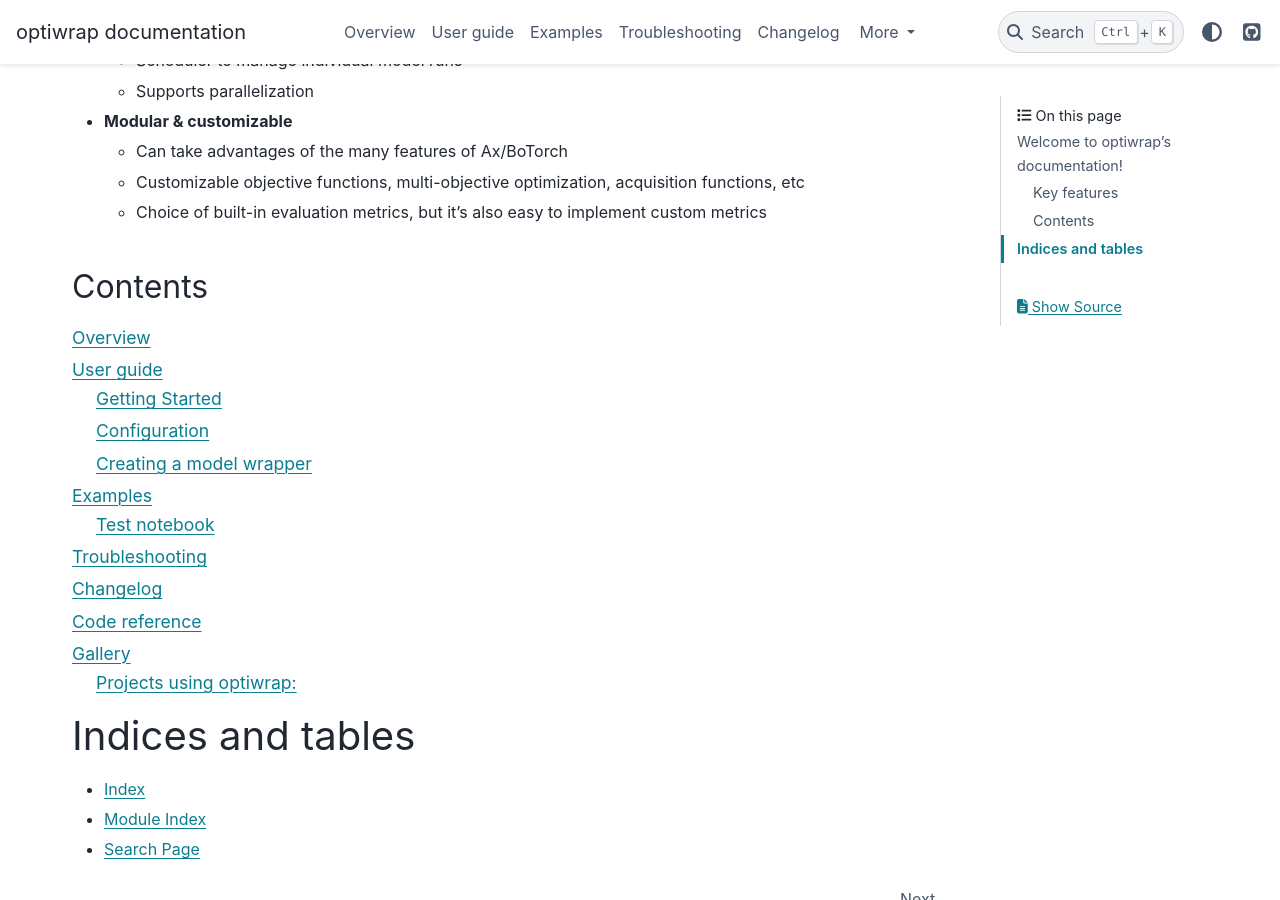
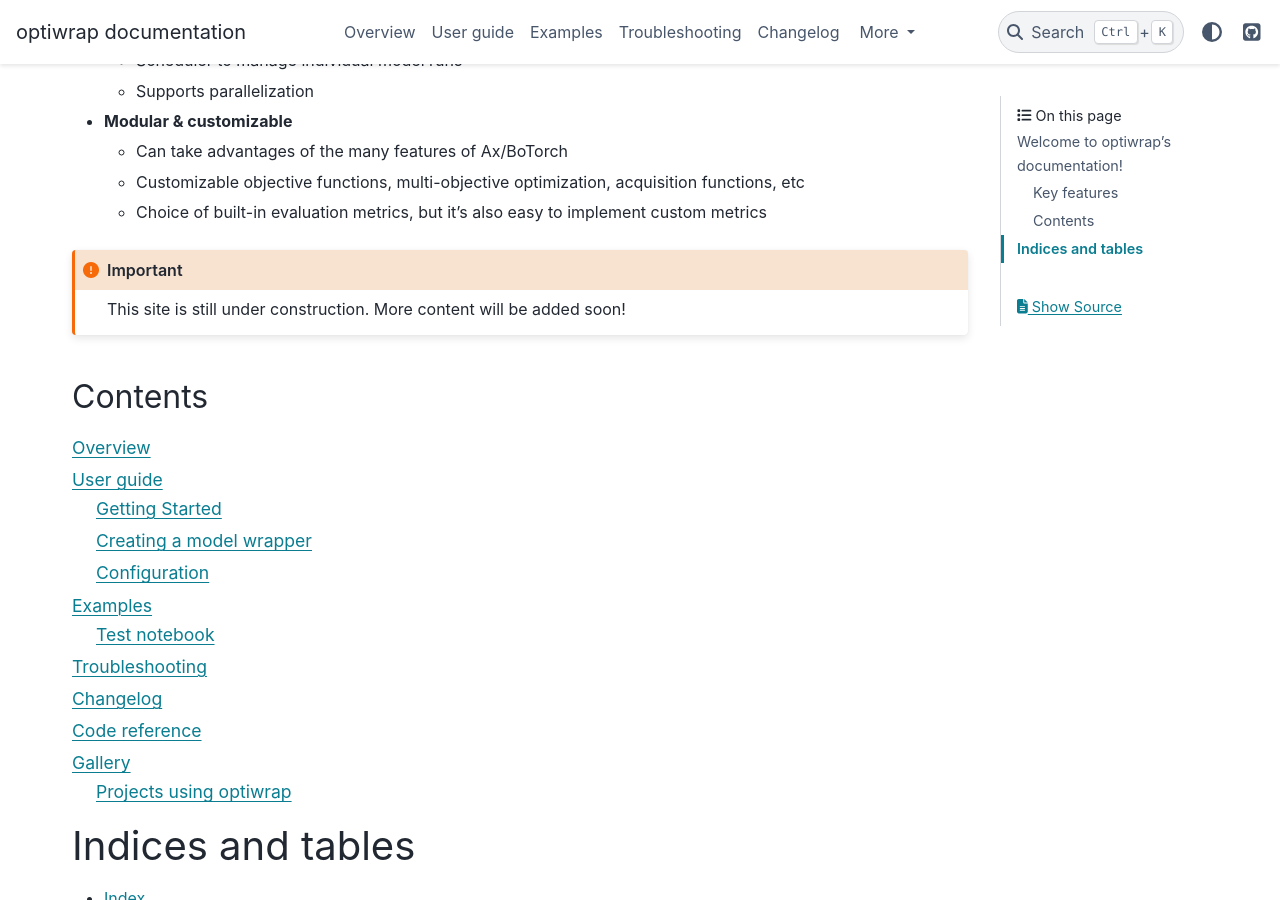
Before and after one commit to madeline-scyphers/boa, a Sphinx documentation site: the page built from docs/index.rst, in a window 1280 px wide and 900 px high, scrolled down 422 px. Built offline with Sphinx 7.4.7 and the PyData theme 0.15.4, drawn with Linux system fonts in a browser that asks for light colours; pages that are not in the unit, such as notebooks, are missing from menus; comment, search, counter and statistics services are not loaded.

```diff
--- a/docs/gallery.rst
+++ b/docs/gallery.rst
@@ -6,7 +6,7 @@ Gallery
 
    This section will showcase various use cases for optiwrap
 
-Projects using optiwrap:
-------------------------
+Projects using optiwrap
+-----------------------
 
 - `FETCH3 <https://fetch3-nhl.readthedocs.io/en/latest/index.html>`_
--- a/docs/index.rst
+++ b/docs/index.rst
@@ -2,7 +2,7 @@ Welcome to optiwrap's documentation!
 ====================================
 
 ``Optiwrap`` is a high-level Bayesian optimization framework and model wrapping tool. It provides an easy-to-use interface
-between models and the python libraries ``Ax`` and ``BoTorch``.
+between models and the python libraries `Ax <https://ax.dev>`_ and `BoTorch <https://botorch.org>`_.
 
 Key features
 ------------
@@ -23,6 +23,9 @@ Key features
   - Customizable objective functions, multi-objective optimization, acquisition functions, etc
   - Choice of built-in evaluation metrics, but it’s also easy to implement custom metrics
 
+.. important::
+
+    This site is still under construction. More content will be added soon!
 
 Contents
 --------
--- a/docs/user_guide/index.rst
+++ b/docs/user_guide/index.rst
@@ -6,5 +6,5 @@ User guide
     :maxdepth: 2
 
     getting_started
+    wrapper
     configuration
-    wrapper
```
